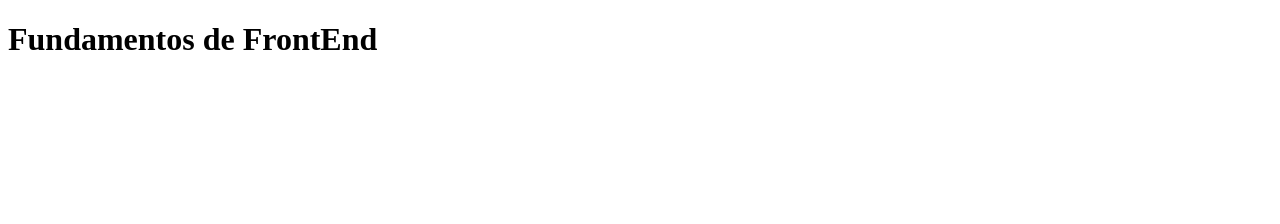
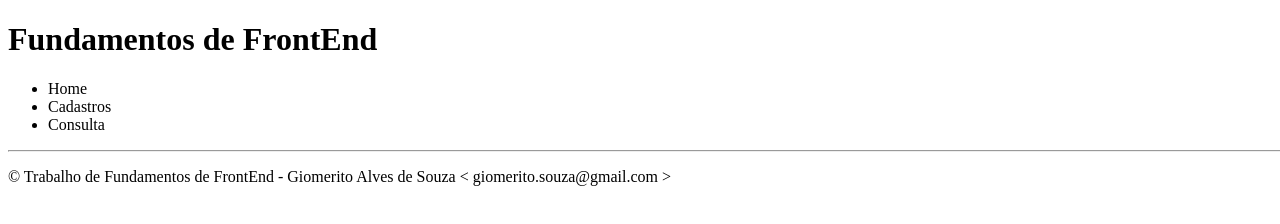
Before and after one commit to giomerito/proj_abnt, a plain HTML site: page docs/index.html in a window 1280 px wide. Drawn offline with Linux system fonts and the light colour scheme.

Commit message:
Inicio do Projeto

```diff
--- a/docs/index.html
+++ b/docs/index.html
@@ -10,8 +10,22 @@
         <div class="container">
             <h1>Fundamentos de FrontEnd</h1>
             <div class="menu">
+                <ul>
+                    <li>Home</li>
+                    <li>Cadastros</li>
+                    <li>Consulta</li>
+                </ul>
+            </div>
+
+            <div class="corpo">
 
             </div>
+
+            <div class="footer">
+                <hr>
+                <p>&copy Trabalho de Fundamentos de FrontEnd - Giomerito Alves de Souza &lt; giomerito.souza@gmail.com &gt;</p>
+            </div>
+
         </div>
         <script src="public/js/script.js" />
     </body>
--- a/docs/public/css/style.css
+++ b/docs/public/css/style.css
@@ -1,5 +1,4 @@
 /*Pagina de Estilos do projeto*/
 body{
-    width: 80%;
-    height: 100%;
+    width: 100%;
 }
```
